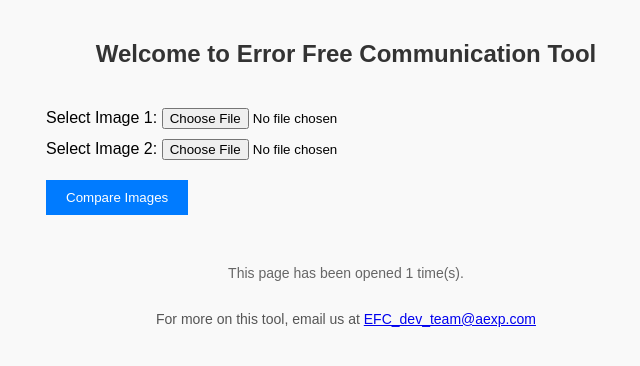
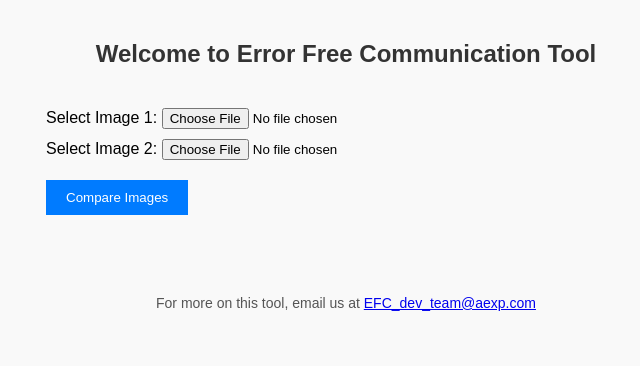
Before and after one commit to pranay136/EFC_Tool, a plain HTML site: page EFC_Tool_1.3.html in a window 1280 px wide. Shown: the whole page, without its empty margins (294-934 px from the left). Drawn offline with Linux system fonts and the light colour scheme.

Commit message:
Update EFC_Tool_1.3.html

```diff
--- a/EFC_Tool_1.3.html
+++ b/EFC_Tool_1.3.html
@@ -82,12 +82,7 @@
 
     <script src="https://rsmbl.github.io/Resemble.js/resemble.js"></script>
     <script>
-        // Page Counter Feature
-        const pageCounterElement = document.getElementById('pageCounter');
-        let pageViews = localStorage.getItem('pageViews') || 0;
-        pageViews++;
-        localStorage.setItem('pageViews', pageViews);
-        pageCounterElement.innerText = `This page has been opened ${pageViews} time(s).`;
+
 
         // Image Comparison Feature
         function compareImages() {
```
